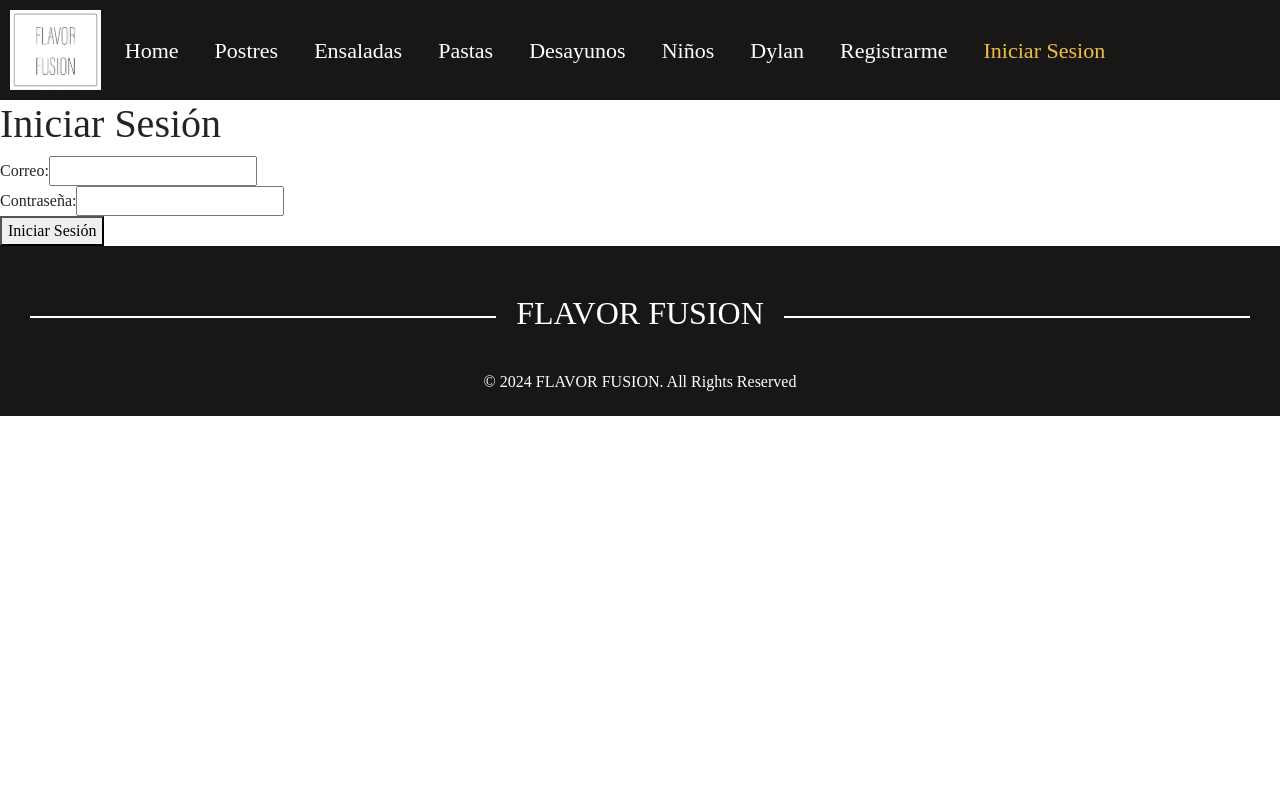
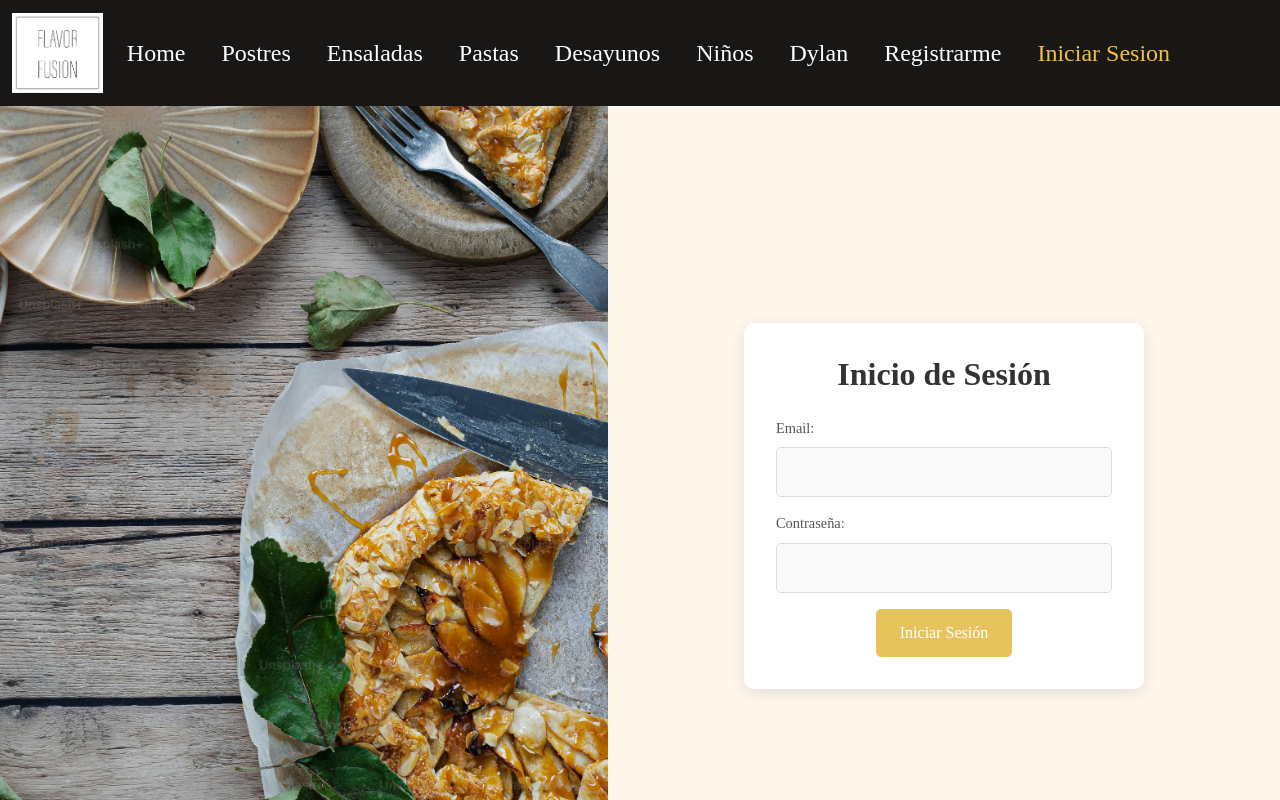
Before and after one commit to DravZ/recetario, a Next.js app: page /login in a window 1280 px wide. Shown: the top 800 px of the page. Built offline with nearby package versions, Linux system fonts and the light colour scheme; a web font is replaced by a local one.

Commit message:
responsive

```diff
--- a/src/components/Pages/pastas/PastasComponent.tsx
+++ b/src/components/Pages/pastas/PastasComponent.tsx
@@ -4,16 +4,15 @@
 function PastasComponent(){
     return(
         <div className={`${styles.container_grid}`}>
-            <img src="/img/Categorias/pastas/pastas-banner.jpg" alt="Un Jotito" />
+            <img src="/img/Categorias/pastas/pastas-banner.jpg" alt="Pastas" />
             <div className={`${styles.overlay}`}>
                 <div className='row mb-4 d-flex justify-content-center m-0 p-0'>
-                    <div className='col-11'>
+                    <div className='col-11 text-center'>
                         <CategoriasComponent categoria="Pastas" />
                     </div>
                 </div>
             </div>
         </div>
-
     );
 }
 
--- a/src/components/navbarComponent/NavbarComponent.tsx
+++ b/src/components/navbarComponent/NavbarComponent.tsx
@@ -1,14 +1,12 @@
 import React from 'react';
-import Link from 'next/link'; // Importar Link de Next.js
-import { useRouter } from 'next/router'; // Importar useRouter
-import styles from './NavbarComponent.module.css'; // Importar como CSS Module
-
+import Link from 'next/link';
+import { useRouter } from 'next/router';
 import { useEffect, useState } from 'react';
-
+import styles from './NavbarComponent.module.css';
 
 function NavbarComponent() {
   const [token, setToken] = useState<string | null>(null);
-  const router = useRouter(); // Obtener el enrutador
+  const router = useRouter();
 
   useEffect(() => {
     if (typeof window !== 'undefined') {
@@ -20,110 +18,107 @@
   const handleLogout = () => {
     localStorage.removeItem('user');
     setToken(null);
-    router.push('/login'); // Redirigir al usuario a la página de login
+    router.push('/login');
   };
 
-
   return (
-    <>
-      <nav className="navbar navbar-expand-lg" style={{ height: '100px', fontSize: '22px', backgroundColor: '#191616', color: 'white', paddingLeft: '0' }}>
-        <div className="container-fluid" style={{ maxWidth: '100%', paddingLeft: '0', marginLeft: '10px' }}>
-          <Link href="/" className='navbar-brand' style={{ marginLeft: '0' }}>
-            <img src='/img/ico.png' alt='Logo' style={{ height: '80px', marginLeft: '0' }} />
+    <nav className={`navbar navbar-expand-lg`} style={{ backgroundColor: '#191616' }}>
+      <div className="container-fluid">
+        <Link href="/" className='navbar-brand'>
+          <img src='/img/ico.png' alt='Logo' style={{ height: '80px' }} />
         </Link>
         <button className="navbar-toggler" type="button" data-bs-toggle="collapse" data-bs-target="#navbarNavDropdown" aria-controls="navbarNavDropdown" aria-expanded="false" aria-label="Toggle navigation" style={{ color: 'white' }}>
           <span className="navbar-toggler-icon"></span>
         </button>
         <div className="collapse navbar-collapse" id="navbarNavDropdown">
-            <ul className="navbar-nav">
-              <li className="nav-item" style={{ marginRight: '20px' }}>
+          <ul className={`navbar-nav ${styles.navbarNav}`}>
+            <li className="nav-item">
               <Link
                 href="/"
                 className={`nav-link ${router.pathname === '/' ? 'active' : ''}`}
-                  style={{ color: router.pathname === '/' ? '#f0c040' : 'white' }}> {/* Color amarillo para la página activa */}
+                style={{ color: router.pathname === '/' ? '#f0c040' : 'white', fontSize: '24px', marginRight: '20px' }}>
                 Home
               </Link>
             </li>
-              <li className="nav-item" style={{ marginRight: '20px' }}>
+            <li className="nav-item">
               <Link
                 href="/postres"
                 className={`nav-link ${router.pathname === '/postres' ? 'active' : ''}`}
-                  style={{ color: router.pathname === '/postres' ? '#f0c040' : 'white' }}> {/* Color amarillo para la página activa */}
+                style={{ color: router.pathname === '/postres' ? '#f0c040' : 'white', fontSize: '24px', marginRight: '20px' }}>
                 Postres
               </Link>
             </li>
-              <li className="nav-item" style={{ marginRight: '20px' }}>
+            <li className="nav-item">
               <Link
                 href="/ensaladas"
                 className={`nav-link ${router.pathname === '/ensaladas' ? 'active' : ''}`}
-                  style={{ color: router.pathname === '/ensaladas' ? '#f0c040' : 'white' }}> {/* Color amarillo para la página activa */}
+                style={{ color: router.pathname === '/ensaladas' ? '#f0c040' : 'white', fontSize: '24px', marginRight: '20px' }}>
                 Ensaladas
               </Link>
             </li>
-              <li className="nav-item" style={{ marginRight: '20px' }}>
+            <li className="nav-item">
               <Link
                 href="/pastas"
                 className={`nav-link ${router.pathname === '/pastas' ? 'active' : ''}`}
-                  style={{ color: router.pathname === '/pastas' ? '#f0c040' : 'white' }}> {/* Color amarillo para la página activa */}
+                style={{ color: router.pathname === '/pastas' ? '#f0c040' : 'white', fontSize: '24px', marginRight: '20px' }}>
                 Pastas
               </Link>
             </li>
-              <li className="nav-item" style={{ marginRight: '20px' }}>
+            <li className="nav-item">
               <Link
                 href="/desayunos"
                 className={`nav-link ${router.pathname === '/desayunos' ? 'active' : ''}`}
-                  style={{ color: router.pathname === '/desayunos' ? '#f0c040' : 'white' }}> {/* Color amarillo para la página activa */}
+                style={{ color: router.pathname === '/desayunos' ? '#f0c040' : 'white', fontSize: '24px', marginRight: '20px' }}>
                 Desayunos
               </Link>
             </li>
-              <li className="nav-item" style={{ marginRight: '20px' }}>
+            <li className="nav-item">
               <Link
                 href="/ninos"
                 className={`nav-link ${router.pathname === '/ninos' ? 'active' : ''}`}
-                  style={{ color: router.pathname === '/ninos' ? '#f0c040' : 'white' }}> {/* Color amarillo para la página activa */}
+                style={{ color: router.pathname === '/ninos' ? '#f0c040' : 'white', fontSize: '24px', marginRight: '20px' }}>
                 Niños
               </Link>
             </li>
-              <li className="nav-item" style={{ marginRight: '20px' }}>
+            <li className="nav-item">
               <Link
                 href="/dylan"
                 className={`nav-link ${router.pathname === '/dylan' ? 'active' : ''}`}
-                  style={{ color: router.pathname === '/dylan' ? '#f0c040' : 'white' }}> {/* Color amarillo para la página activa */}
+                style={{ color: router.pathname === '/dylan' ? '#f0c040' : 'white', fontSize: '24px', marginRight: '20px' }}>
                 Dylan
               </Link>
             </li>
             {!token ? (
               <>
-                  <li className="nav-item" style={{ marginRight: '20px' }}>
+                <li className="nav-item">
                   <Link
                     href="/register"
                     className={`nav-link ${router.pathname === '/register' ? 'active' : ''}`}
-                      style={{ color: router.pathname === '/register' ? '#f0c040' : 'white' }}>
+                    style={{ color: router.pathname === '/register' ? '#f0c040' : 'white', fontSize: '24px', marginRight: '20px' }}>
                     Registrarme
                   </Link>
                 </li>
-                  <li className="nav-item" style={{ marginRight: '20px' }}>
+                <li className="nav-item">
                   <Link
                     href="/login"
                     className={`nav-link ${router.pathname === '/login' ? 'active' : ''}`}
-                      style={{ color: router.pathname === '/login' ? '#f0c040' : 'white' }}> {/* Color amarillo para la página activa */}
+                    style={{ color: router.pathname === '/login' ? '#f0c040' : 'white', fontSize: '24px', marginRight: '20px' }}>
                     Iniciar Sesion
                   </Link>
                 </li>
               </>
             ) : (
-                // Si hay token, mostrar el botón para cerrar sesión
-                <li className="nav-item" style={{ marginRight: '20px' }}>
-                  <button className="nav-link" onClick={handleLogout} style={{ color: 'white' }}>
+              <li className="nav-item">
+                <button className="nav-link" onClick={handleLogout} style={{ color: 'white', fontSize: '24px', marginRight: '20px' }}>
                   Cerrar sesión
                 </button>
               </li>
+
             )}
           </ul>
         </div>
       </div>
     </nav>
-    </>
   );
 }
 
--- a/src/pages/login.tsx
+++ b/src/pages/login.tsx
@@ -1,10 +1,8 @@
-import { useState } from 'react';
+import FooterComponent from '@/components/footerComponent/FooterComponent';
+import NavbarComponent from '@/components/navbarComponent/NavbarComponent';
+import { useState, useEffect } from 'react';
 import { useRouter } from 'next/router';
-import NavbarComponent from '@/components/navbarComponent/NavbarComponent';
-import FooterComponent from '@/components/footerComponent/FooterComponent';
-
-import { useEffect } from 'react';
-
+import styles from '../styles/login.module.css';
 
 const Login = () => {
     const [correo, setCorreo] = useState('');
@@ -19,12 +17,10 @@
                 router.push('/');
             }
         }
-    }, [router]); // Ejecutar cuando el componente esté montado y cuando el router esté disponible
+    }, [router]);
 
     const handleSubmit = async (e: React.FormEvent) => {
         e.preventDefault();
-        try {
-            console.log("Login clic");
         const res = await fetch('/api/login', {
             method: 'POST',
             headers: {
@@ -32,70 +28,56 @@
             },
             body: JSON.stringify({ correo, contrasena }),
         });
-
-
-            if (!res.ok) {
-                throw new Error('Error en la solicitud de login');
-            }
-            // Aquí puedes atrapar el status y hacer acciones diferentes según el código
+        const data = await res.json();
         const statusCode = res.status;
-            console.log('Código de estado:', statusCode);
+        setMensaje(data.message);
 
         if (statusCode === 200) {
-                const data = await res.json();
-
-                const user = data.user;
-                setMensaje(data.message);
-                // Redirige o ejecuta alguna acción en caso de éxito
-                console.log('Login exitoso');
-
-                localStorage.setItem('user', JSON.stringify(user)); // Almacena los datos del usuario como un string JSON
-                router.push('/'); // Redirigir al usuario a la página de login
-
-            } else if (statusCode === 401) {
-                setMensaje('Correo o contraseña incorrectos');
-                console.log('Error de autenticación');
-            } else if (statusCode === 500) {
-                setMensaje('Error en el servidor');
-                console.log('Error en el servidor');
-            } else {
-                setMensaje('Error desconocido');
-                console.log('Ocurrió un error');
-            }
-        } catch (error) {
-            console.error('Error:', error);
+            localStorage.setItem('user', JSON.stringify(data.user)); // Guarda la sesión del usuario
+            router.push('/'); // Redirigir a la página principal si el login es exitoso
         }
     };
 
     return (
         <>
-            <NavbarComponent/>
-            <div>
-                <h1>Iniciar Sesión</h1>
-                <form onSubmit={handleSubmit}>
-                    <div>
-                        <label>Correo:</label>
+            <NavbarComponent />
+            <div className={styles.loginContainer}>
+                <div className={styles.imageSection}></div>
+                <div className={styles.formSection}>
+                    <div className={styles.card}>
+                        <h1 className={styles.welcomeText}>Inicio de Sesión</h1>
+                        <form onSubmit={handleSubmit} className={styles.form}>
+                            <div className={styles.inputContainer}>
+                                <label className={styles.inputLabel}>Email:</label>
                                 <input
-                            type="text"
+                                    type="email"
+                                    className={styles.inputField}
                                     value={correo}
                                     onChange={(e) => setCorreo(e.target.value)}
                                     required
                                 />
                             </div>
-                    <div>
-                        <label>Contraseña:</label>
+                            <div className={styles.inputContainer}>
+                                <label className={styles.inputLabel}>Contraseña:</label>
                                 <input
                                     type="password"
+                                    className={styles.inputField}
                                     value={contrasena}
                                     onChange={(e) => setContrasena(e.target.value)}
                                     required
                                 />
                             </div>
-                    <button type="submit">Iniciar Sesión</button>
+                            <div className={styles.buttonContainer}>
+                                <button type="submit" className={styles.loginButton}>
+                                    Iniciar Sesión
+                                </button>
+                            </div>
                         </form>
-                {mensaje && <p>{mensaje}</p>}
+                        {mensaje && <p className={styles.message}>{mensaje}</p>}
                     </div>
-            <FooterComponent/>
+                </div>
+            </div>
+            <FooterComponent />
         </>
     );
 };
--- /dev/null
+++ b/src/styles/Login.module.css
@@ -0,0 +1,100 @@
+.loginContainer {
+    display: flex;
+    height: 100vh;
+    background-color:rgba(255, 239, 215, 0.5);
+}
+
+.imageSection {
+    flex: 1;
+    display: flex;
+    justify-content: center;
+    align-items: center;
+    background-image: url('/img/ImgBanner.jpg');
+    background-size: cover;
+    background-position: center;
+    background-repeat: no-repeat;
+}
+
+.formSection {
+    flex: 1;
+    display: flex;
+    justify-content: center;
+    align-items: center;
+    padding: 2rem;
+}
+
+.card {
+    background: rgb(255, 255, 255);
+    backdrop-filter: blur(10px);
+    border-radius: 10px;
+    box-shadow: 0px 4px 15px rgba(0, 0, 0, 0.1);
+    padding: 2rem;
+    width: 100%;
+    max-width: 400px;
+    display: flex;
+    flex-direction: column;
+    align-items: center;
+}
+
+.welcomeText {
+    font-size: 2rem;
+    font-weight: bold;
+    margin-bottom: 1.5rem;
+    color: #333;
+}
+
+.form {
+    width: 100%;
+}
+
+.inputContainer {
+    display: flex;
+    flex-direction: column;
+    margin-bottom: 1rem;
+}
+
+.inputLabel {
+    margin-bottom: 0.5rem;
+    font-size: 0.9rem;
+    color: #555;
+}
+
+.inputField {
+    padding: 0.75rem;
+    border: 1px solid #ddd;
+    border-radius: 5px;
+    font-size: 1rem;
+    background-color: #f9f9f9;
+    color: #333;
+}
+
+.inputField:focus {
+    border-color: #eddb85;
+    outline: none;
+}
+
+.buttonContainer {
+    display: flex;
+    justify-content: center;
+    width: 100%;
+}
+
+.loginButton {
+    padding: 0.75rem 1.5rem;
+    background-color:  #e7c35e;
+    color: white;
+    border: none;
+    border-radius: 5px;
+    cursor: pointer;
+    font-size: 1rem;
+    transition: background-color 0.3s ease;
+}
+
+.loginButton:hover {
+    background-color: #bd8545;
+}
+
+.message {
+    margin-top: 1rem;
+    color: red;
+}
--- /dev/null
+++ b/src/styles/Register.module.css
@@ -0,0 +1,101 @@
+.registerContainer {
+    display: flex;
+    height: 100vh;
+    background-color:rgba(255, 239, 215, 0.5);
+}
+
+.imageSection {
+    flex: 1;
+    display: flex;
+    justify-content: center;
+    align-items: center;
+    background-image: url('/img/ImgBanner.jpg');
+    background-size: cover;
+    background-position: center;
+    background-repeat: no-repeat;
+}
+
+.formSection {
+    flex: 1;
+    display: flex;
+    justify-content: center;
+    align-items: center;
+    padding: 2rem;
+}
+
+.card {
+    background: rgb(255, 255, 255);
+    backdrop-filter: blur(10px);
+    border-radius: 10px;
+    box-shadow: 0px 4px 15px rgba(0, 0, 0, 0.1);
+    padding: 2rem;
+    width: 100%;
+    max-width: 400px;
+    display: flex;
+    flex-direction: column;
+    align-items: center;
+}
+
+.welcomeText {
+    font-size: 2rem;
+    font-weight: bold;
+    margin-bottom: 1.5rem;
+    color: #333;
+}
+
+.form {
+    width: 100%;
+}
+
+.inputContainer {
+    display: flex;
+    flex-direction: column;
+    margin-bottom: 1rem;
+}
+
+.inputLabel {
+    margin-bottom: 0.5rem;
+    font-size: 0.9rem;
+    color: #555;
+}
+
+.inputField {
+    padding: 0.75rem;
+    border: 1px solid #ddd;
+    border-radius: 5px;
+    font-size: 1rem;
+    background-color: #f9f9f9;
+    color: #333;
+}
+
+.inputField:focus {
+    border-color: #eddb85;
+    outline: none;
+}
+
+.buttonContainer {
+    display: flex;
+    justify-content: center;
+    width: 100%;
+}
+
+.registerButton {
+    padding: 0.75rem 1.5rem;
+    background-color: #e7c35e;
+    color: white;
+    border: none;
+    border-radius: 5px;
+    cursor: pointer;
+    font-size: 1rem;
+    transition: background-color 0.3s ease;
+}
+
+
+.registerButton:hover {
+    background-color: #bd8545;
+}
+
+.message {
+    margin-top: 1rem;
+    color: red;
+}
```
Also changed, not shown: src/components/Pages/desayunos/DesayunosComponent.tsx (+5 -6 lines), src/components/Pages/dylan/DylanComponent.tsx (+5 -6 lines), src/components/Pages/ensaladas/EnsaladasComponent.tsx (+5 -6 lines), src/components/Pages/ninos/NinosComponent.tsx (+5 -6 lines), src/components/Pages/postres/PostresComponent.tsx (+4 -6 lines), src/components/navbarComponent/NavbarComponent.module.css (+29 -0 lines), src/pages/register.tsx (+27 -17 lines). Lines whose indentation alone changed are shown as unchanged.
